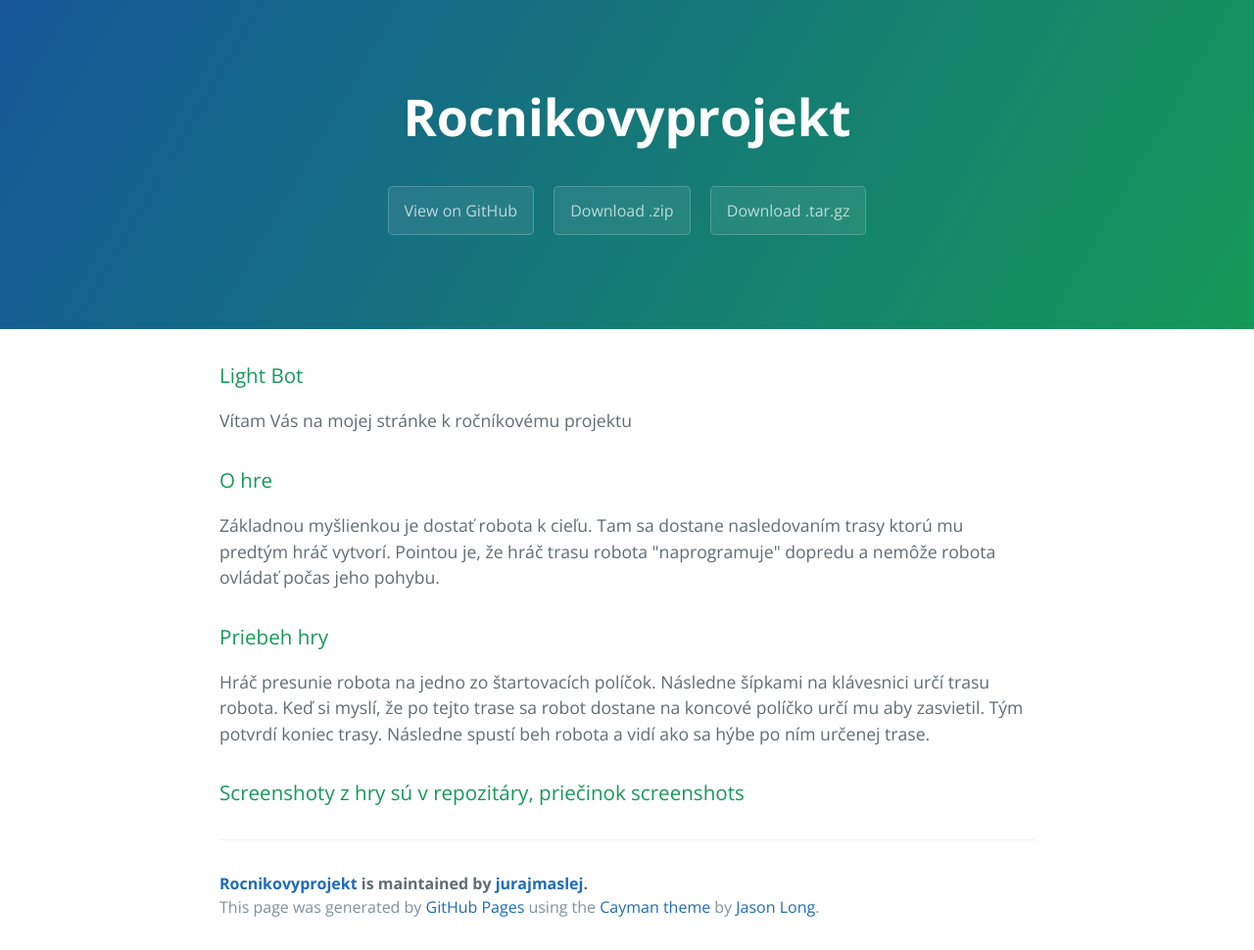
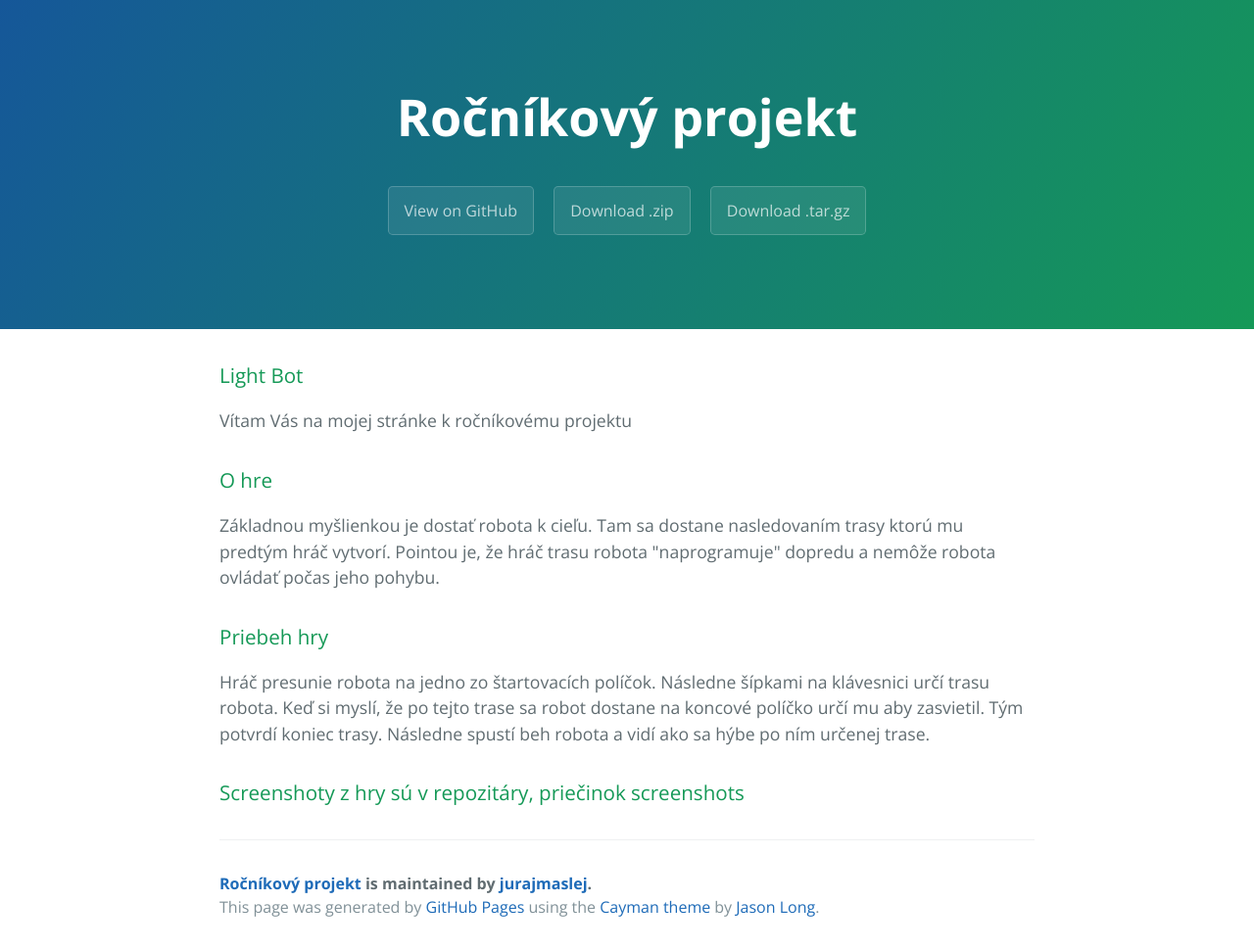
Before and after one commit to jurajmaslej/rocnikovyProjekt, a plain HTML site: page index.html in a window 1280 px wide. Shown: the whole page at 98% size. Drawn offline with nearby package versions, Linux system fonts and the light colour scheme.

Commit message:
Create gh-pages branch via GitHub

```diff
--- a/index.html
+++ b/index.html
@@ -2,7 +2,7 @@
 <html lang="en-us">
   <head>
     <meta charset="UTF-8">
-    <title>Rocnikovyprojekt by jurajmaslej</title>
+    <title>Ročníkový projekt by jurajmaslej</title>
     <meta name="viewport" content="width=device-width, initial-scale=1">
     <link rel="stylesheet" type="text/css" href="stylesheets/normalize.css" media="screen">
     <link href='https://fonts.googleapis.com/css?family=Open+Sans:400,700' rel='stylesheet' type='text/css'>
@@ -11,7 +11,7 @@
   </head>
   <body>
     <section class="page-header">
-      <h1 class="project-name">Rocnikovyprojekt</h1>
+      <h1 class="project-name">Ročníkový projekt</h1>
       <h2 class="project-tagline"></h2>
       <a href="https://github.com/jurajmaslej/rocnikovyProjekt" class="btn">View on GitHub</a>
       <a href="https://github.com/jurajmaslej/rocnikovyProjekt/zipball/master" class="btn">Download .zip</a>
@@ -39,7 +39,7 @@ Pointou je, že hráč trasu robota "naprogramuje" dopredu a nemôže robota ovl
 <a id="screenshoty-z-hry-sú-v-repozitáry-priečinok-screenshots" class="anchor" href="#screenshoty-z-hry-s%C3%BA-v-repozit%C3%A1ry-prie%C4%8Dinok-screenshots" aria-hidden="true"><span aria-hidden="true" class="octicon octicon-link"></span></a>Screenshoty z hry sú v repozitáry, priečinok screenshots</h3>
 
       <footer class="site-footer">
-        <span class="site-footer-owner"><a href="https://github.com/jurajmaslej/rocnikovyProjekt">Rocnikovyprojekt</a> is maintained by <a href="https://github.com/jurajmaslej">jurajmaslej</a>.</span>
+        <span class="site-footer-owner"><a href="https://github.com/jurajmaslej/rocnikovyProjekt">Ročníkový projekt</a> is maintained by <a href="https://github.com/jurajmaslej">jurajmaslej</a>.</span>
 
         <span class="site-footer-credits">This page was generated by <a href="https://pages.github.com">GitHub Pages</a> using the <a href="https://github.com/jasonlong/cayman-theme">Cayman theme</a> by <a href="https://twitter.com/jasonlong">Jason Long</a>.</span>
       </footer>
--- a/params.json
+++ b/params.json
@@ -1,5 +1,5 @@
 {
-  "name": "Rocnikovyprojekt",
+  "name": "Ročníkový projekt",
   "tagline": "",
   "body": "### Light Bot\r\nVítam Vás na mojej stránke k ročníkovému projektu\r\n\r\n### O hre\r\nZákladnou myšlienkou je dostať robota k cieľu. Tam sa dostane nasledovaním trasy ktorú mu predtým hráč vytvorí.\r\nPointou je, že hráč trasu robota \"naprogramuje\" dopredu a nemôže robota ovládať počas jeho pohybu.\r\n\r\n### Priebeh hry\r\nHráč presunie robota na jedno zo štartovacích políčok. Následne šípkami na klávesnici určí trasu robota. Keď si myslí, že po tejto trase sa robot dostane na koncové políčko určí mu aby zasvietil. Tým potvrdí koniec trasy. Následne spustí beh robota a vidí ako sa hýbe po ním určenej trase.\r\n\r\n### Screenshoty z hry sú v repozitáry, priečinok screenshots\r\n\r\n",
   "note": "Don't delete this file! It's used internally to help with page regeneration."
```
